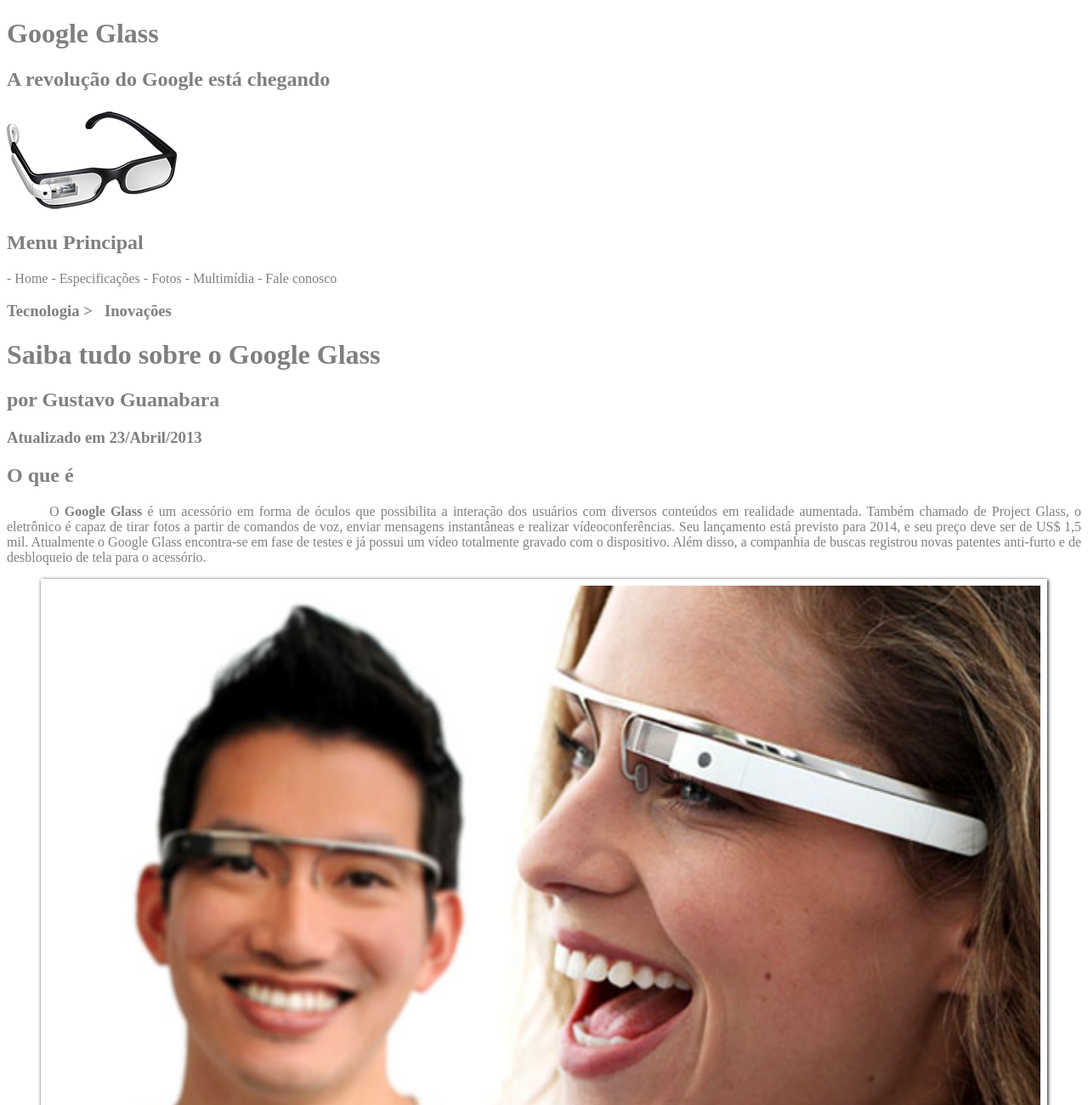
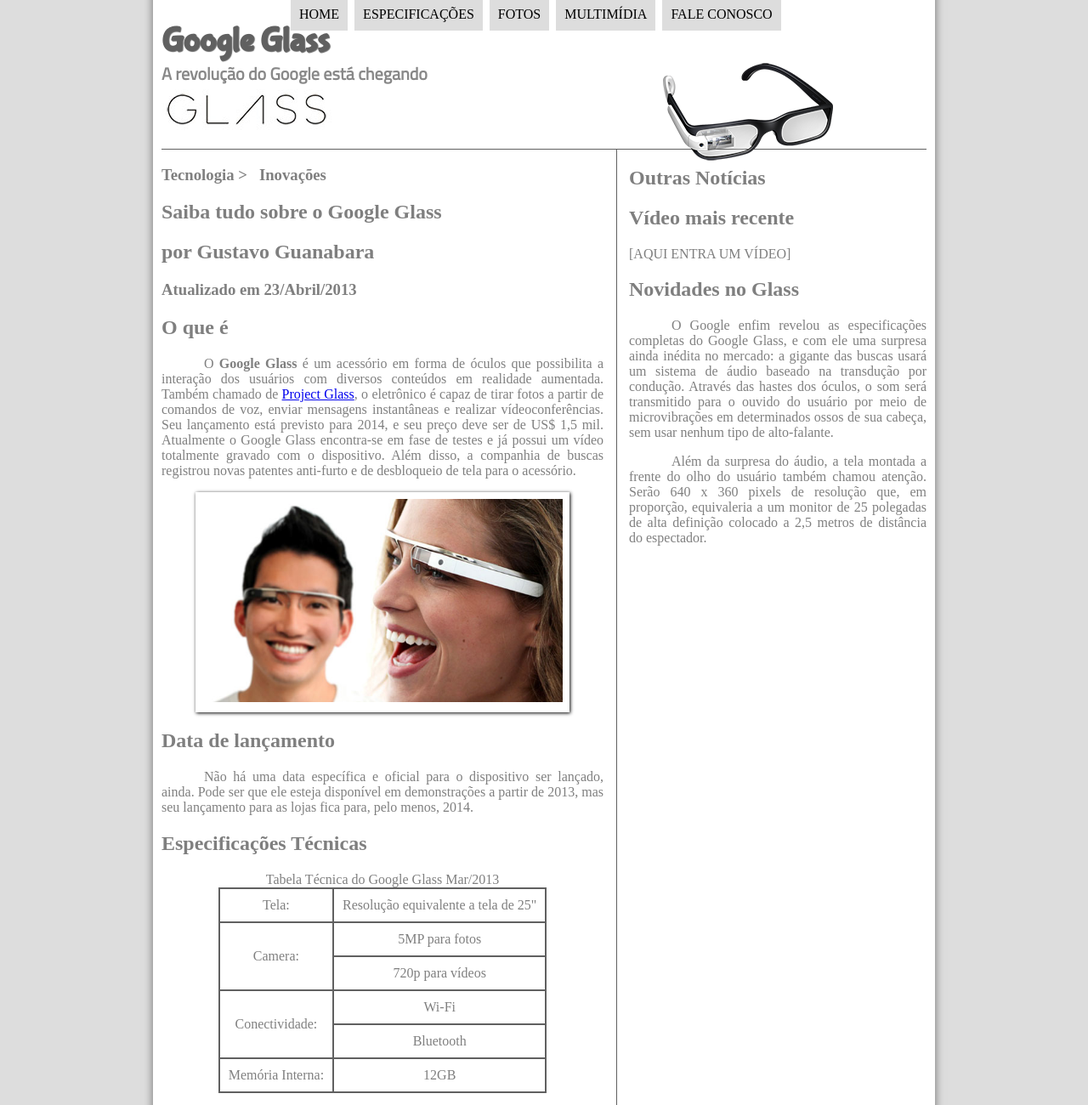
Before and after one commit to luisguilhermemaia/projetoglass, a plain HTML site: page index.html in a window 1280 px wide. Shown: the top 1300 px of the page at 85% size. Drawn offline with Linux system fonts and the light colour scheme.

Commit message:
segundo commit

```diff
--- a/_css/estilo.css
+++ b/_css/estilo.css
@@ -1,12 +1,55 @@
 @charset "UTF-8";
+@import url(https://fonts.googleapis.com/css?family=Titillium+Web);
+@font-face {
+    font-family: 'FonteLogo';
+    src: url("../_fonts/bubblegum-sans-regular.otf");
+}
 
 body {
-    background-color: white;
+    background-color: #dddddd;
     color: rgba(0, 0, 0, 0.5);
 }
+
+div#interface {
+    width: 900px;
+    background-color: #ffffff;
+    margin: -20px auto 0px auto;
+    box-shadow: 0px 0px 10px rgba(0, 0, 0, .5);
+    padding: 10px 10px 10px 10px;
+/* se todos os item do pading forem iguais basta botar o primeiro valor*/
+}
+
 p {
     text-align: justify;
     text-indent: 50px;
+}
+header#cabecalho img#icone {
+    position: absolute;
+    left: 780px;
+    top: 70px;
+}
+header#cabecalho {
+    border-bottom: 1px #606060 solid;
+    height: 150px;
+    background: url("../_imagens/glass-logo-peq.jpg") no-repeat 0px 80px;
+}
+
+header#cabecalho h1 {
+    font-family: 'FonteLogo', sans-serif;
+    font-size: 30pt;
+    color: #606060;
+    text-shadow: 1px 1px 1px rgba(0,0,0,.6);
+    margin-bottom: 0px;
+    padding: 0px;
+}
+
+header#cabecalho h2{
+    font-family: 'Titillium Web', sans-serif;
+    color: #888888;
+    font-size: 15pt;
+    padding: 0px;
+    margin-top: 0px;
+
 }
 
 figure.foto-legenda {
@@ -38,3 +81,78 @@
 figure.foto-legenda:hover figcaption {
     opacity: 1;
 }
+
+nav#menu {
+    display: block;
+}
+
+nav#menu ul {
+    list-style: none;
+    text-transform: uppercase;
+    position: absolute;
+    top: -20px;
+    left: 300px
+}
+nav#menu li {
+    display: inline-block;
+    background-color: #dddddd;
+    padding: 10px;
+    margin: 2px;
+    transition: background-color 1s;
+}
+
+nav#menu li:hover {
+    background-color: #606060;
+}
+
+nav#menu h1 {
+    display: none;
+}
+
+nav#menu a {
+    color: #000000;
+    text-decoration: none;
+}
+
+nav#menu a:hover {
+    color: white;
+    text-decoration: underline;
+}
+
+section#corpo {
+    display: block;
+    width: 520px;
+    float: left;
+    border-right: 1px solid #606060;
+    padding-right: 15px;
+}
+
+table#tabelaspec {
+    border: 1px solid #606060;
+    border-spacing: 0px;
+    margin-left: auto;
+    margin-right: auto;
+}
+
+table#tabelaspec td {
+    border: 1px solid #606060;
+    padding: 10px;
+    text-align: center;
+    vertical-align: ;
+}
+
+aside#lateral {
+    display: block;
+    width: 350px;
+    float: right;
+}
+
+footer#rodape {
+    clear: both;
+    border-top: 1px solid #606060;
+}
+
+footer#rodape p {
+    text-align: center;
+
+}
--- a/index.html
+++ b/index.html
@@ -3,7 +3,7 @@
 <head>
     <meta charset="utf-8">
     <title>Tudo sobre Google Glass</title>
-    <link rel="stylesheet" type="text/css" href="_css/estilo.css"
+    <link rel="stylesheet"  href="_css/estilo.css">
 </head>
 
 <body>
@@ -15,17 +15,20 @@
     <h2>A revolução do Google está chegando<h2>
     </hgroup>
 
-    <img src="_imagens/glass-oculos-preto-peq.png">
-<nav>
+    <img id="icone" src="_imagens/glass-oculos-preto-peq.png">
+    <nav id="menu">
     <h1>Menu Principal</h1>
-    - Home
-    - Especificações
-    - Fotos
-    - Multimídia
-    - Fale conosco
-</nav>
+    <ul type="disc">
+        <li><a href="index.html"> Home</a></li>
+        <li><a href="specs.html">Especificações</a></li>
+        <li><a href="fotos.html">Fotos</a></li>
+        <li><a href="multimidia.html">Multimídia</a></li>
+        <li><a href="fale-conosco.html">Fale conosco</a></li>
+    </ul>
+    </nav>
     </header>
 
+<section id="corpo">
 <hgroup>
 <h3>Tecnologia > &nbsp; Inovações</h3>
 <h1>Saiba tudo sobre o Google Glass</h1>
@@ -34,7 +37,7 @@
 </hgroup>
 
 <h2>O que é</h2>
-<p>O <span style="font-weight: 900;">Google Glass</span> é um acessório em forma de óculos que possibilita a interação dos usuários com diversos conteúdos em realidade aumentada. Também chamado de Project Glass, o eletrônico é capaz de tirar fotos a partir de comandos de voz, enviar mensagens instantâneas e realizar vídeo&shy;con&shy;ferên&shy;cias. Seu lançamento está previsto para 2014, e seu preço deve ser de US$ 1,5 mil. Atualmente o Google Glass encontra-se em fase de testes e já possui um vídeo totalmente gravado com o dispositivo. Além disso, a companhia de buscas registrou novas patentes anti-furto e de desbloqueio de tela para o acessório.</p>
+<p>O <span style="font-weight: 900;">Google Glass</span> é um acessório em forma de óculos que possibilita a interação dos usuários com diversos conteúdos em realidade aumentada. Também chamado de <a href="http://glass.google.com" target="_blank">Project Glass</a>, o eletrônico é capaz de tirar fotos a partir de comandos de voz, enviar mensagens instantâneas e realizar vídeo&shy;con&shy;ferên&shy;cias. Seu lançamento está previsto para 2014, e seu preço deve ser de US$ 1,5 mil. Atualmente o Google Glass encontra-se em fase de testes e já possui um vídeo totalmente gravado com o dispositivo. Além disso, a companhia de buscas registrou novas patentes anti-furto e de desbloqueio de tela para o acessório.</p>
 <figure class="foto-legenda">
 <img src="_imagens/glass-quadro-homem-mulher.jpg">
     <figcaption>
@@ -47,12 +50,16 @@
 <p>Não há uma data específica e oficial para o dispositivo ser lançado, ainda. Pode ser que ele esteja disponível em demonstrações a partir de 2013, mas seu lançamento para as lojas fica para, pelo menos, 2014.</p>
 
 <h1>Especificações Técnicas</h1>
-Tabela Técnica do Google Glass Mar/2013
+<table id="tabelaspec">
+<caption>Tabela Técnica do Google Glass Mar/2013</caption>
 
-Tela:Resolução equivalente a tela de 25"
-Camera: 5MP para fotos / 720p para vídeos
-Conectividade: Wi-Fi/ Bluetooth
-Memória Interna: 12GB
+    <tr><td>Tela:</td><td>Resolução equivalente a tela de 25"</td></tr>
+    <tr><td rowspan="2">Camera:</td><td>5MP para fotos</td></tr>
+    <tr><td>720p para vídeos</td></tr>
+    <tr><td rowspan="2">Conectividade:</td><td>Wi-Fi</td></tr>
+    <tr><td>Bluetooth</td></tr>
+    <tr><td>Memória Interna:</td><td>12GB</td></tr>
+</table>
 
 <h1>Como funciona</h1>
 <p>De acordo com fontes próximas do Google, os óculos vão contar com uma pequena tela de LCD ou AMOLED na parte superior e em frente aos olhos do usuário. Com o uso de uma câmera e GPS, você pode se situar, assim como selecionar opções com o movimento da cabeça</p>
@@ -62,6 +69,8 @@
 
 [AQUI ENTRA UM VÍDEO]
 
+</section>
+<aside id="lateral">
 <h1>Outras Notícias</h1>
 <h2>Vídeo mais recente</h2>
 
@@ -71,9 +80,11 @@
 <p>O Google enfim revelou as especificações completas do Google Glass, e com ele uma surpresa ainda inédita no mercado: a gigante das buscas usará um sistema de áudio baseado na transdução por condução. Através das hastes dos óculos, o som será transmitido para o ouvido do usuário por meio de microvibrações em determinados ossos de sua cabeça, sem usar nenhum tipo de alto-falante.</p>
 
 <p>Além da surpresa do áudio, a tela montada a frente do olho do usuário também chamou atenção. Serão 640 x 360 pixels de resolução que, em proporção, equivaleria a um monitor de 25 polegadas de alta definição colocado a 2,5 metros de distância do espectador.</p>
-
-<p>Copyright &copy; 2013 - by Gustavo Guanabara
-Facebook | Twitter</p>
+</aside>
+<footer id="rodape">
+<p>Copyright &copy; 2013 - by Gustavo Guanabara<br>
+<a href="http://facebook,com/cursosemvideo" target="_blank">Facebook</a> | <a href="http://twitter.com/cursosemvideo" target="_blank">Twitter</a></p>
+</footer>
 </div>
 </body>
 </html>
```
